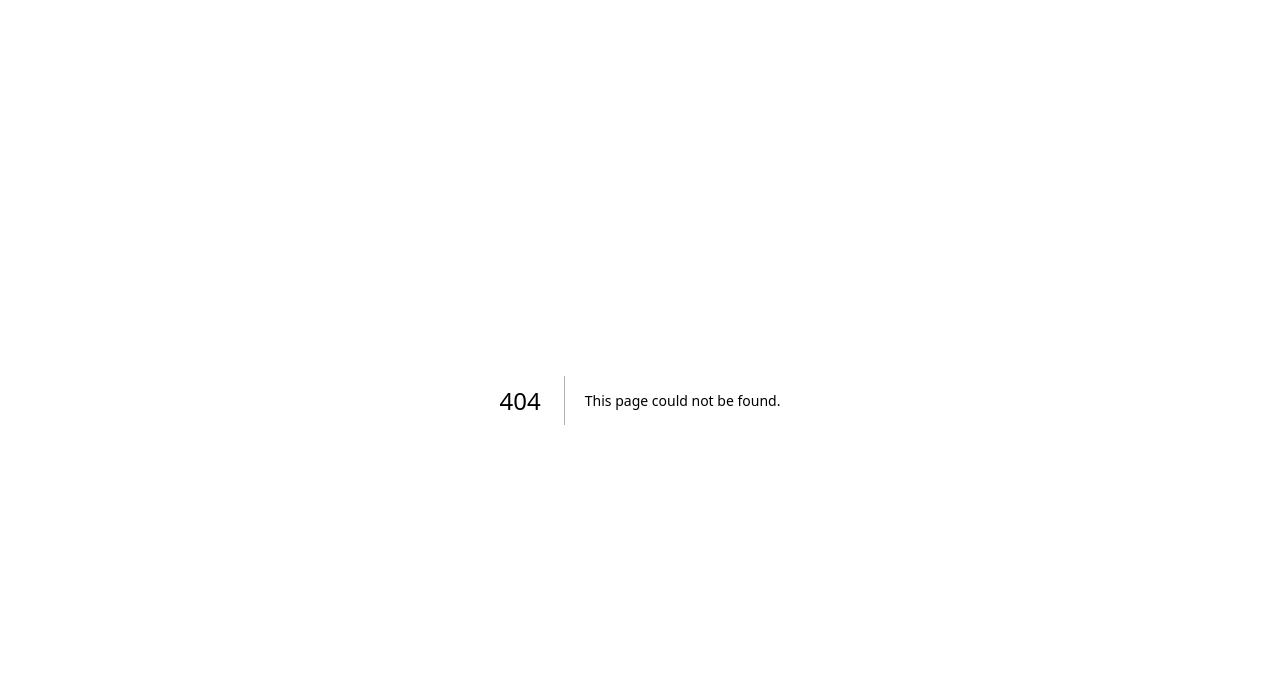
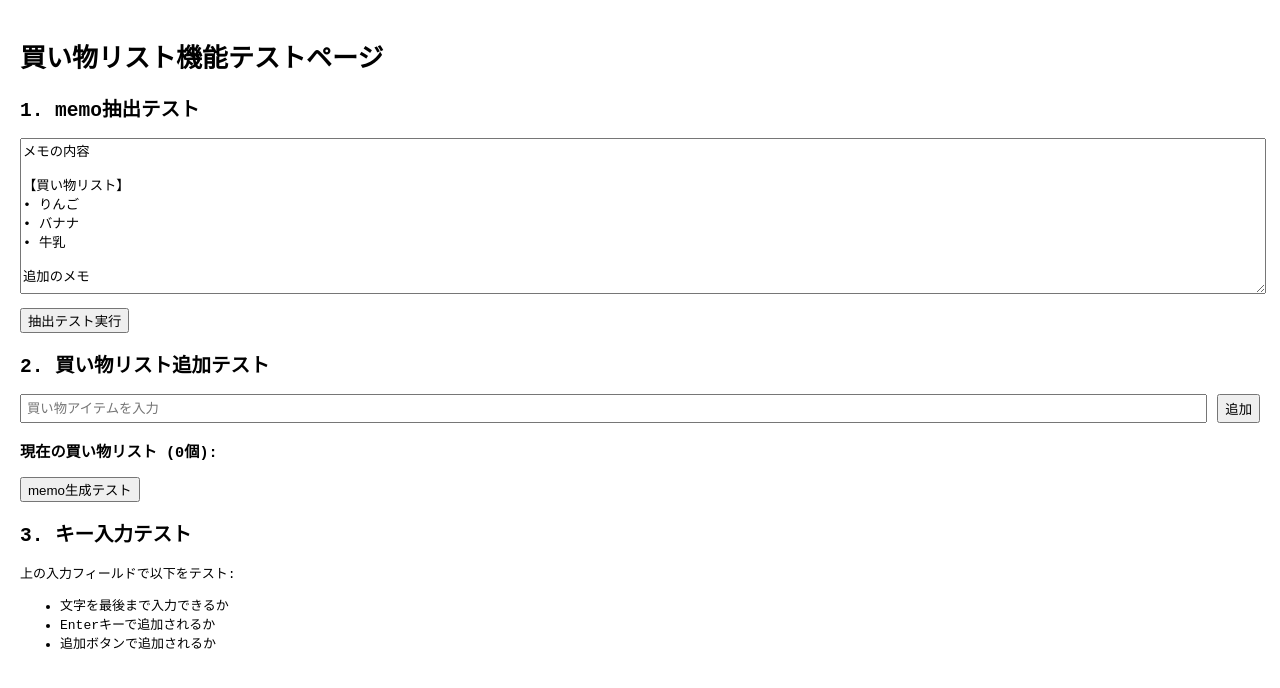
Before and after one commit to TAKA1040/tasuku, a Next.js app: page /shopping-test in a window 1280 px wide. Before the commit this address had no page. Shown: the top 688 px of the page. Built offline with nearby package versions, Linux system fonts and the light colour scheme.

Commit message:
final: 買い物リスト機能の完全修正・テストページ追加・本番用デバッグログ

```diff
--- /dev/null
+++ b/src/app/shopping-test/page.tsx
@@ -0,0 +1,120 @@
+'use client'
+
+import { useState } from 'react'
+
+// 買い物リスト抽出関数のテスト
+const extractShoppingList = (memoText: string): { cleanMemo: string; shoppingItems: string[] } => {
+  if (!memoText) return { cleanMemo: '', shoppingItems: [] }
+
+  // 買い物リストのパターンを探す
+  const shoppingListRegex = /【買い物リスト】\n((?:• .+(?:\n|$))+)/
+  const match = memoText.match(shoppingListRegex)
+
+  if (!match) {
+    return { cleanMemo: memoText, shoppingItems: [] }
+  }
+
+  // 買い物アイテムを抽出
+  const shoppingSection = match[1]
+  const items = shoppingSection
+    .split('\n')
+    .map(line => line.replace(/^• /, '').trim())
+    .filter(item => item.length > 0)
+
+  // memoから買い物リスト部分を除去
+  const cleanMemo = memoText
+    .replace(/\n*【買い物リスト】\n(?:• .+(?:\n|$))+/, '')
+    .trim()
+
+  return { cleanMemo, shoppingItems: items }
+}
+
+export default function ShoppingTestPage() {
+  const [testMemo, setTestMemo] = useState(`メモの内容
+
+【買い物リスト】
+• りんご
+• バナナ
+• 牛乳
+
+追加のメモ`)
+
+  const [shoppingItems, setShoppingItems] = useState<string[]>([])
+  const [newItem, setNewItem] = useState('')
+
+  const addItem = () => {
+    if (newItem.trim()) {
+      setShoppingItems([...shoppingItems, newItem.trim()])
+      setNewItem('')
+    }
+  }
+
+  const testExtraction = () => {
+    const result = extractShoppingList(testMemo)
+    console.log('抽出テスト結果:', result)
+    setShoppingItems(result.shoppingItems)
+    alert(`抽出結果:\nアイテム数: ${result.shoppingItems.length}\nアイテム: ${result.shoppingItems.join(', ')}\nクリーンメモ: ${result.cleanMemo}`)
+  }
+
+  const generateMemo = () => {
+    let finalMemo = "基本のメモ内容"
+    if (shoppingItems.length > 0) {
+      const shoppingListText = '【買い物リスト】\n' + shoppingItems.map(item => `• ${item}`).join('\n')
+      finalMemo = finalMemo ? `${finalMemo}\n\n${shoppingListText}` : shoppingListText
+    }
+    setTestMemo(finalMemo)
+  }
+
+  const handleKeyPress = (e: React.KeyboardEvent) => {
+    if (e.key === 'Enter') {
+      e.preventDefault()
+      addItem()
+    }
+  }
+
+  return (
+    <div style={{ padding: '20px', fontFamily: 'monospace' }}>
+      <h1>買い物リスト機能テストページ</h1>
+
+      <h2>1. memo抽出テスト</h2>
+      <textarea
+        value={testMemo}
+        onChange={(e) => setTestMemo(e.target.value)}
+        rows={10}
+        cols={80}
+        style={{ width: '100%', marginBottom: '10px' }}
+      />
+      <button onClick={testExtraction}>抽出テスト実行</button>
+
+      <h2>2. 買い物リスト追加テスト</h2>
+      <div style={{ display: 'flex', gap: '10px', marginBottom: '10px' }}>
+        <input
+          type="text"
+          value={newItem}
+          onChange={(e) => setNewItem(e.target.value)}
+          onKeyPress={handleKeyPress}
+          placeholder="買い物アイテムを入力"
+          style={{ flex: 1, padding: '5px' }}
+        />
+        <button onClick={addItem}>追加</button>
+      </div>
+
+      <h3>現在の買い物リスト ({shoppingItems.length}個):</h3>
+      <ul>
+        {shoppingItems.map((item, index) => (
+          <li key={index}>{item}</li>
+        ))}
+      </ul>
+
+      <button onClick={generateMemo}>memo生成テスト</button>
+
+      <h2>3. キー入力テスト</h2>
+      <p>上の入力フィールドで以下をテスト:</p>
+      <ul>
+        <li>文字を最後まで入力できるか</li>
+        <li>Enterキーで追加されるか</li>
+        <li>追加ボタンで追加されるか</li>
+      </ul>
+    </div>
+  )
+}
```
Also changed, not shown: src/components/TaskEditForm.tsx (+9 -0 lines).
